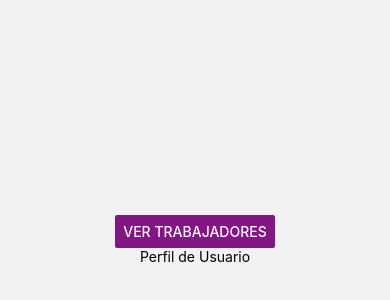
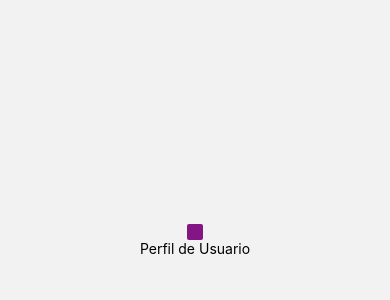
Before and after one commit to arturolumev/Integrador-5-Ciclo, a React Native app in the folder frontend/: screen /Perfil in a window 390 px wide. Shown: the part 182-482 px from the top of the page. Built offline with nearby package versions, Linux system fonts and the light colour scheme.

Commit message:
feat: se modifico el texto del boton segun el rol

```diff
--- a/frontend/src/screens/PerfilScreen.js
+++ b/frontend/src/screens/PerfilScreen.js
@@ -4,6 +4,7 @@ import { BASE_URL } from "../config";
 
 const PerfilScreen = ({ navigation, route }) => {
   const [perfil, setPerfil] = useState(null);
+  const [botonTexto, setBotonTexto] = useState('');
 
   useEffect(() => {
     obtenerPerfil();
@@ -13,6 +14,9 @@ const PerfilScreen = ({ navigation, route }) => {
     try {
       const token = localStorage.getItem("accessToken");
       const usuCodigo = route.params.usuCodigo;
+      const rol = route.params.rol;
+
+      console.log('codigo===>' + usuCodigo);
 
       const response = await fetch(`${BASE_URL}/usuarios/${usuCodigo}/perfil`, {
         headers: {
@@ -23,6 +27,15 @@ const PerfilScreen = ({ navigation, route }) => {
       if (response.ok) {
         const data = await response.json();
         setPerfil(data);
+        console.log('rol ===>' + rol);
+
+        // Determinar el texto del botón según el rol del usuario
+        if (rol === 'ADM') {
+          setBotonTexto('Ver Trabajadores');
+        } else if (rol === 'TRA') {
+          setBotonTexto('Ver mi Entidad');
+        }
+
       } else {
         console.log("Error al obtener el perfil del usuario");
       }
@@ -34,7 +47,7 @@ const PerfilScreen = ({ navigation, route }) => {
 
   return (
     <View style={styles.container}>
-      <Button onPress={() => navigation.navigate("Trabajador")} title="Ver Trabajadores" color="#841584" />
+      <Button onPress={() => navigation.navigate("Trabajador", { usuCodigo: route.params.usuCodigo, rol: route.params.rol })} title={botonTexto} color="#841584" />
       <Text>Perfil de Usuario</Text>
       {perfil && (
         <View>
```
